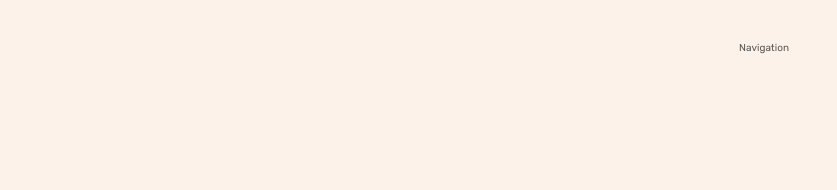
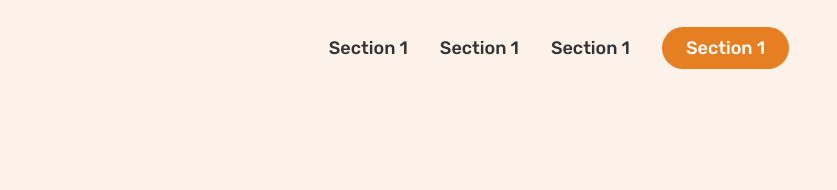
Before and after one commit to veremeychukden/food-landing, a plain HTML site: page index.html in a window 1280 px wide. Shown: the top 190 px of the page, 443-1280 px from the left. Drawn offline with Linux system fonts and the light colour scheme.

Commit message:
Added navigation

```diff
--- a/index.html
+++ b/index.html
@@ -14,7 +14,12 @@
   <header class="header">
     <img src="img/omnifood-logo.png" alt="project logo" class="logo">
     <nav class="main-nav">
-      Navigation
+      <ul class="main-nav-list">
+        <li><a class="main-nav-link" href="#">Section 1</a></li>
+        <li><a class="main-nav-link" href="#">Section 1</a></li>
+        <li><a class="main-nav-link" href="#">Section 1</a></li>
+        <li><a class="main-nav-link nav-cta" href="#">Section 1</a></li>
+      </ul>
     </nav>
   </header>
 
--- a/style.css
+++ b/style.css
@@ -104,6 +104,44 @@ body {
   height: 2.2rem;
 }
 
+
+/* Navigation */
+.main-nav-list {
+  display: flex;
+  align-items: center;
+  list-style: none;
+  gap: 3.2rem;
+}
+
+.main-nav-link:link,
+.main-nav-link:visited {
+  display: inline-block;
+  text-decoration: none;
+  color: #333;
+  font-weight: 500;
+  font-size: 1.8rem;
+  transition: all 0.3s;
+}
+
+.main-nav-link:hover,
+.main-nav-link:active {
+  color: #cf711f;
+}
+
+.main-nav-link.nav-cta:link,
+.main-nav-link.nav-cta:visited {
+  padding: 1.2rem 2.4rem;
+  border-radius: 50px;
+  color: #fff;
+  background-color: #e67e22;
+}
+
+.main-nav-link.nav-cta:hover,
+.main-nav-link.nav-cta:active {
+  background-color: #cf711f;
+}
+
+
 /* Hero section */
 .section-hero {
   background-color: #fdf2e9;
```
